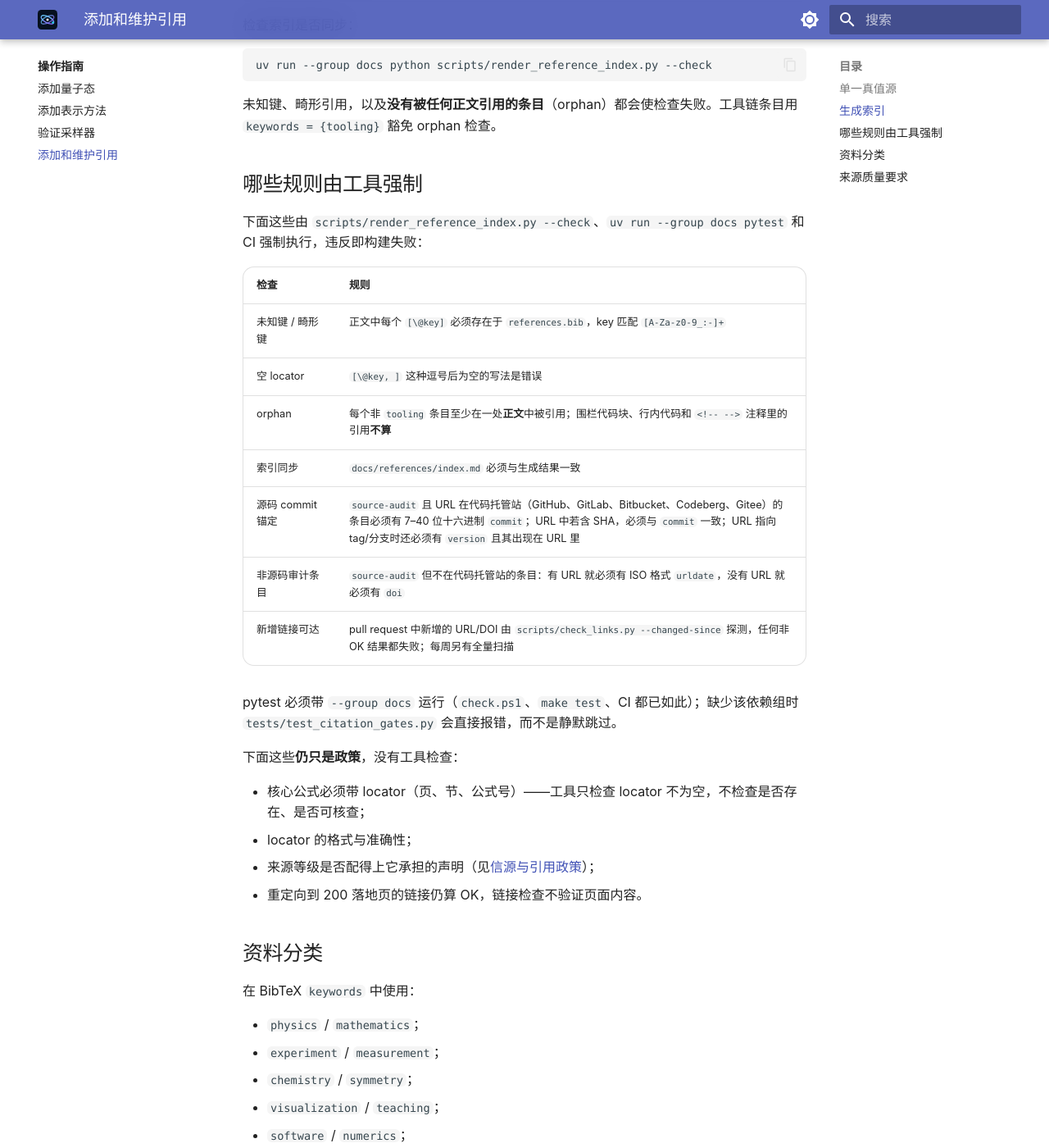
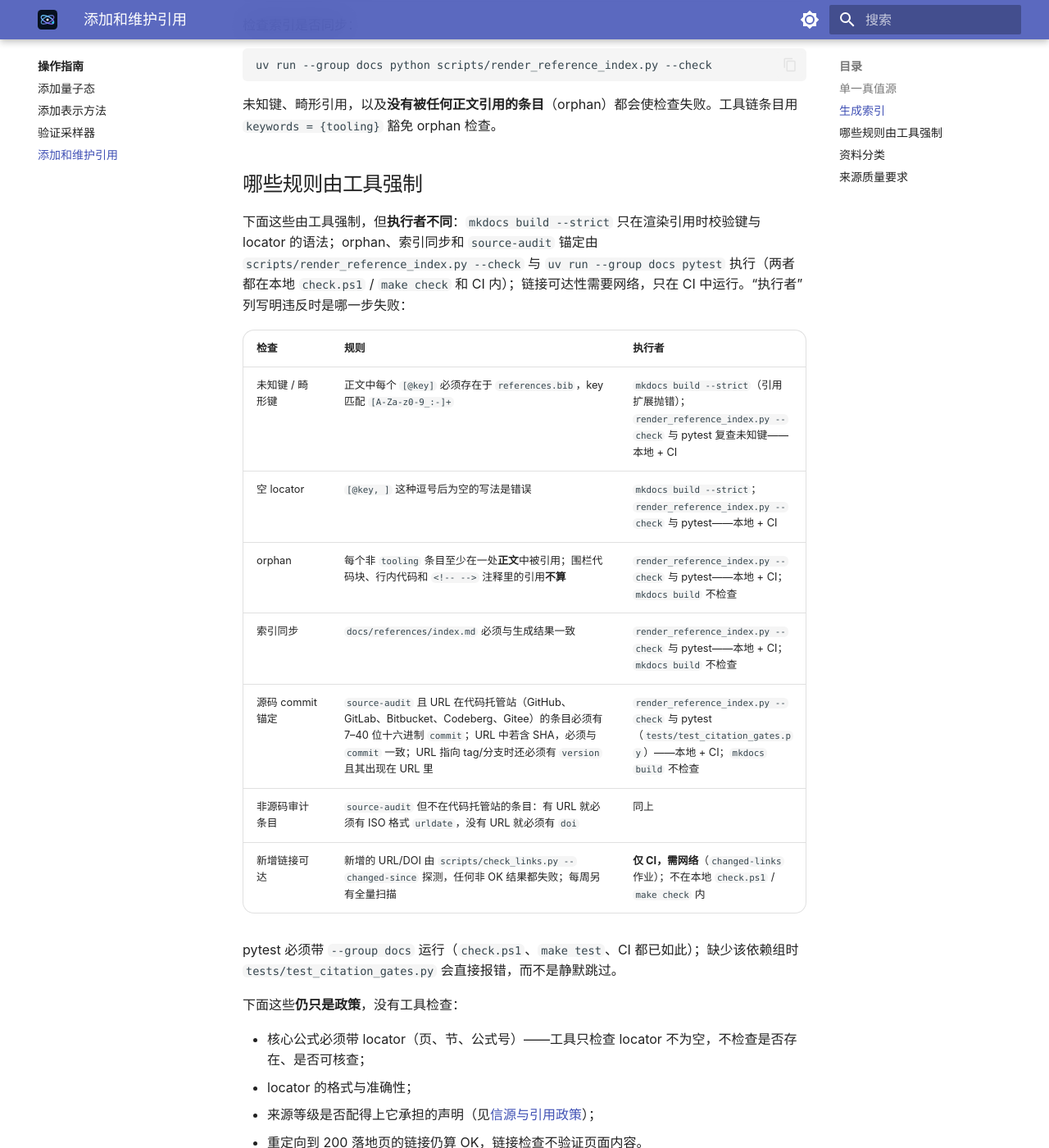
Before and after one commit to longwarriors/Atmoic-quantum-visualization, an MkDocs documentation site: the page built from docs/how-to/cite-sources.md, in a window 1280 px wide and 1400 px high, scrolled down 824 px. Shown: the whole window at 82% size. Built offline with MkDocs 1.6.1 and Material for MkDocs 9.7.7, drawn with Linux system fonts in a browser that asks for light colours.

Commit message:
docs: say which runner enforces each citation rule; mkdocs build does not check orphans

```diff
--- a/docs/how-to/cite-sources.md
+++ b/docs/how-to/cite-sources.md
@@ -42,19 +42,19 @@ uv run --group docs python scripts/render_reference_index.py --check
 
 未知键、畸形引用，以及**没有被任何正文引用的条目**（orphan）都会使检查失败。工具链条目用 `keywords = {tooling}` 豁免 orphan 检查。
 
-## 哪些规则由工具强制
+## 哪些规则由工具强制 { #enforced-rules }
 
-下面这些由 `scripts/render_reference_index.py --check`、`uv run --group docs pytest` 和 CI 强制执行，违反即构建失败：
+下面这些由工具强制，但**执行者不同**：`mkdocs build --strict` 只在渲染引用时校验键与 locator 的语法；orphan、索引同步和 `source-audit` 锚定由 `scripts/render_reference_index.py --check` 与 `uv run --group docs pytest` 执行（两者都在本地 `check.ps1` / `make check` 和 CI 内）；链接可达性需要网络，只在 CI 中运行。“执行者”列写明违反时是哪一步失败：
 
-| 检查 | 规则 |
-|---|---|
-| 未知键 / 畸形键 | 正文中每个 `[\@key]` 必须存在于 `references.bib`，key 匹配 `[A-Za-z0-9_:-]+` |
-| 空 locator | `[\@key, ]` 这种逗号后为空的写法是错误 |
-| orphan | 每个非 `tooling` 条目至少在一处**正文**中被引用；围栏代码块、行内代码和 `<!-- -->` 注释里的引用**不算** |
-| 索引同步 | `docs/references/index.md` 必须与生成结果一致 |
-| 源码 commit 锚定 | `source-audit` 且 URL 在代码托管站（GitHub、GitLab、Bitbucket、Codeberg、Gitee）的条目必须有 7–40 位十六进制 `commit`；URL 中若含 SHA，必须与 `commit` 一致；URL 指向 tag/分支时还必须有 `version` 且其出现在 URL 里 |
-| 非源码审计条目 | `source-audit` 但不在代码托管站的条目：有 URL 就必须有 ISO 格式 `urldate`，没有 URL 就必须有 `doi` |
-| 新增链接可达 | pull request 中新增的 URL/DOI 由 `scripts/check_links.py --changed-since` 探测，任何非 OK 结果都失败；每周另有全量扫描 |
+| 检查 | 规则 | 执行者 |
+|---|---|---|
+| 未知键 / 畸形键 | 正文中每个 `[@key]` 必须存在于 `references.bib`，key 匹配 `[A-Za-z0-9_:-]+` | `mkdocs build --strict`（引用扩展抛错）；`render_reference_index.py --check` 与 pytest 复查未知键——本地 + CI |
+| 空 locator | `[@key, ]` 这种逗号后为空的写法是错误 | `mkdocs build --strict`；`render_reference_index.py --check` 与 pytest——本地 + CI |
+| orphan | 每个非 `tooling` 条目至少在一处**正文**中被引用；围栏代码块、行内代码和 `<!-- -->` 注释里的引用**不算** | `render_reference_index.py --check` 与 pytest——本地 + CI；`mkdocs build` 不检查 |
+| 索引同步 | `docs/references/index.md` 必须与生成结果一致 | `render_reference_index.py --check` 与 pytest——本地 + CI；`mkdocs build` 不检查 |
+| 源码 commit 锚定 | `source-audit` 且 URL 在代码托管站（GitHub、GitLab、Bitbucket、Codeberg、Gitee）的条目必须有 7–40 位十六进制 `commit`；URL 中若含 SHA，必须与 `commit` 一致；URL 指向 tag/分支时还必须有 `version` 且其出现在 URL 里 | `render_reference_index.py --check` 与 pytest（`tests/test_citation_gates.py`）——本地 + CI；`mkdocs build` 不检查 |
+| 非源码审计条目 | `source-audit` 但不在代码托管站的条目：有 URL 就必须有 ISO 格式 `urldate`，没有 URL 就必须有 `doi` | 同上 |
+| 新增链接可达 | 新增的 URL/DOI 由 `scripts/check_links.py --changed-since` 探测，任何非 OK 结果都失败；每周另有全量扫描 | **仅 CI，需网络**（`changed-links` 作业）；不在本地 `check.ps1` / `make check` 内 |
 
 pytest 必须带 `--group docs` 运行（`check.ps1`、`make test`、CI 都已如此）；缺少该依赖组时 `tests/test_citation_gates.py` 会直接报错，而不是静默跳过。
 
```
Also changed, not shown: docs/references/source-policy.md (+7 -7 lines).
